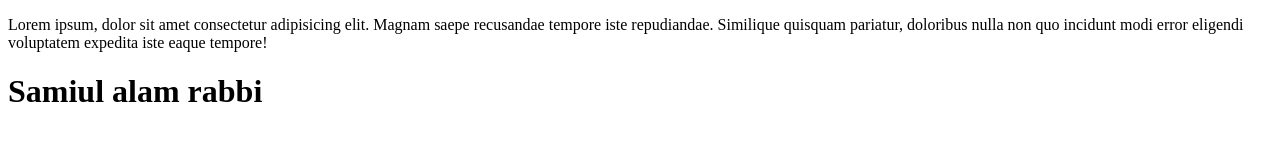
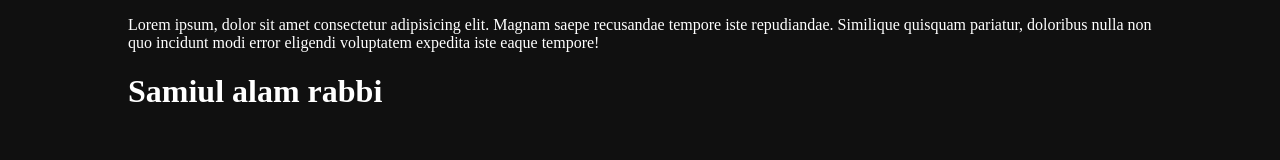
Before and after one commit to Samiul-Alam-Rabbi/pro, a plain HTML site: page index.html in a window 1280 px wide. Drawn offline with Linux system fonts and the light colour scheme.

Commit message:
2 changes

```diff
--- a/index.html
+++ b/index.html
@@ -4,6 +4,7 @@
     <meta charset="UTF-8">
     <meta http-equiv="X-UA-Compatible" content="IE=edge">
     <meta name="viewport" content="width=device-width, initial-scale=1.0">
+    <link rel="stylesheet" href="style.css">
     <title>Document</title>
 </head>
 <body>
--- /dev/null
+++ b/style.css
@@ -0,0 +1,6 @@
+body{
+    background: #101010;
+    color: #fff;
+    width:80%;
+    margin:0 auto;
+}
```
